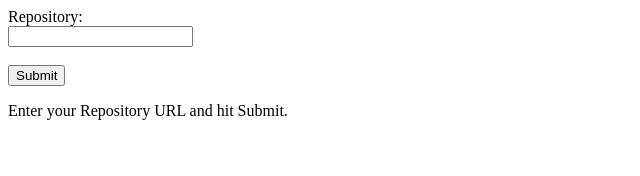
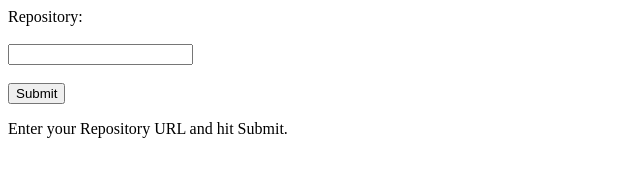
Before and after one commit to soumamazu/ExtractIssueLogs, a plain HTML site: page web/index.html in a window 1280 px wide. Shown: the whole page, without its empty margins (0-640 px from the left). Drawn offline with Linux system fonts and the light colour scheme.

Commit message:
Deploy Commit

```diff
--- a/web/index.html
+++ b/web/index.html
@@ -3,7 +3,7 @@
     <title>Enter Repository Details</title>
     <body>
         <form action="/ExtractIssueLogs/Logs" method="post">
-            Repository:<br>
+            Repository:<br><br>
             <input type="text" name="repo" value="" /><br><br>
             <input type="submit" name="submit" value="Submit" />
 	</form>
```
